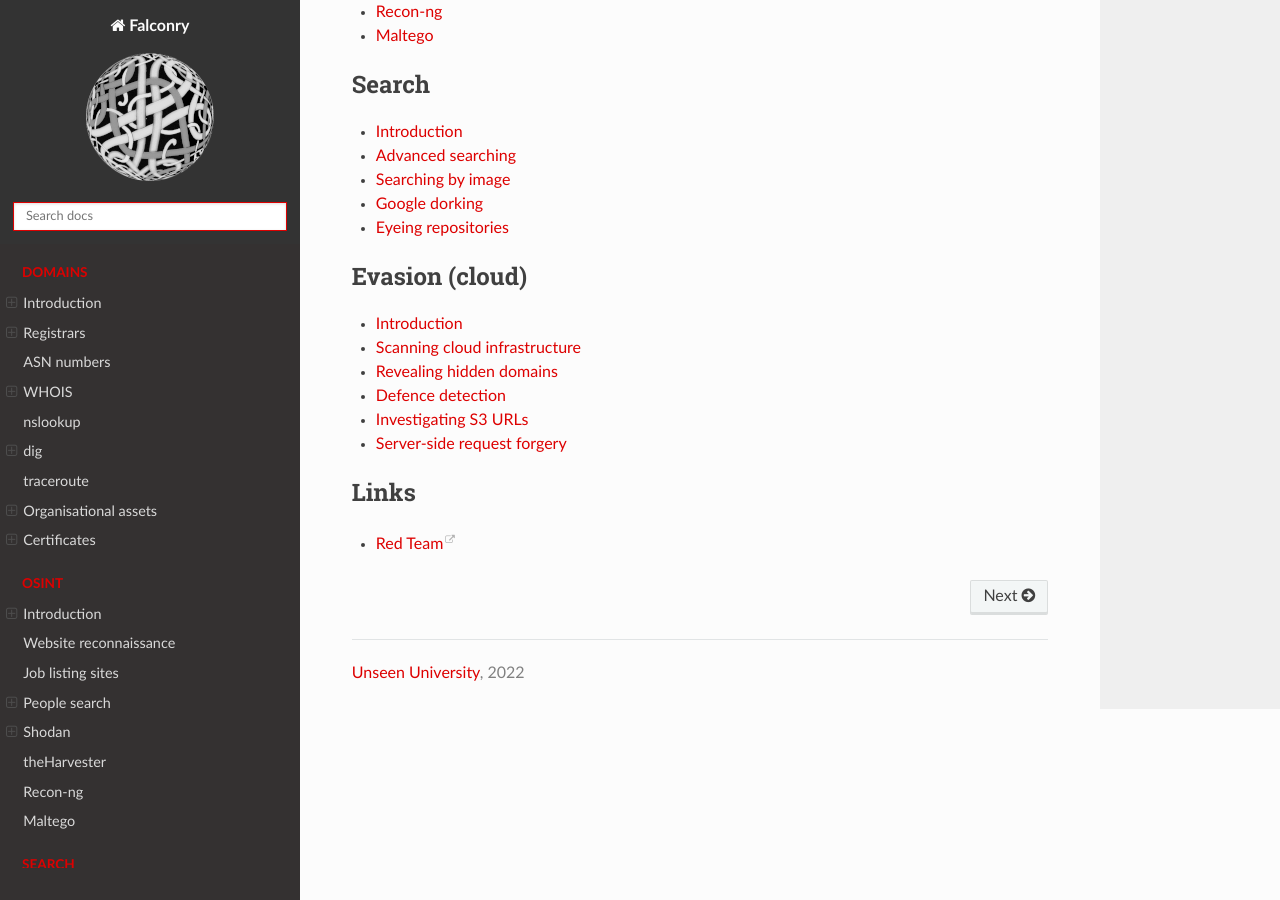
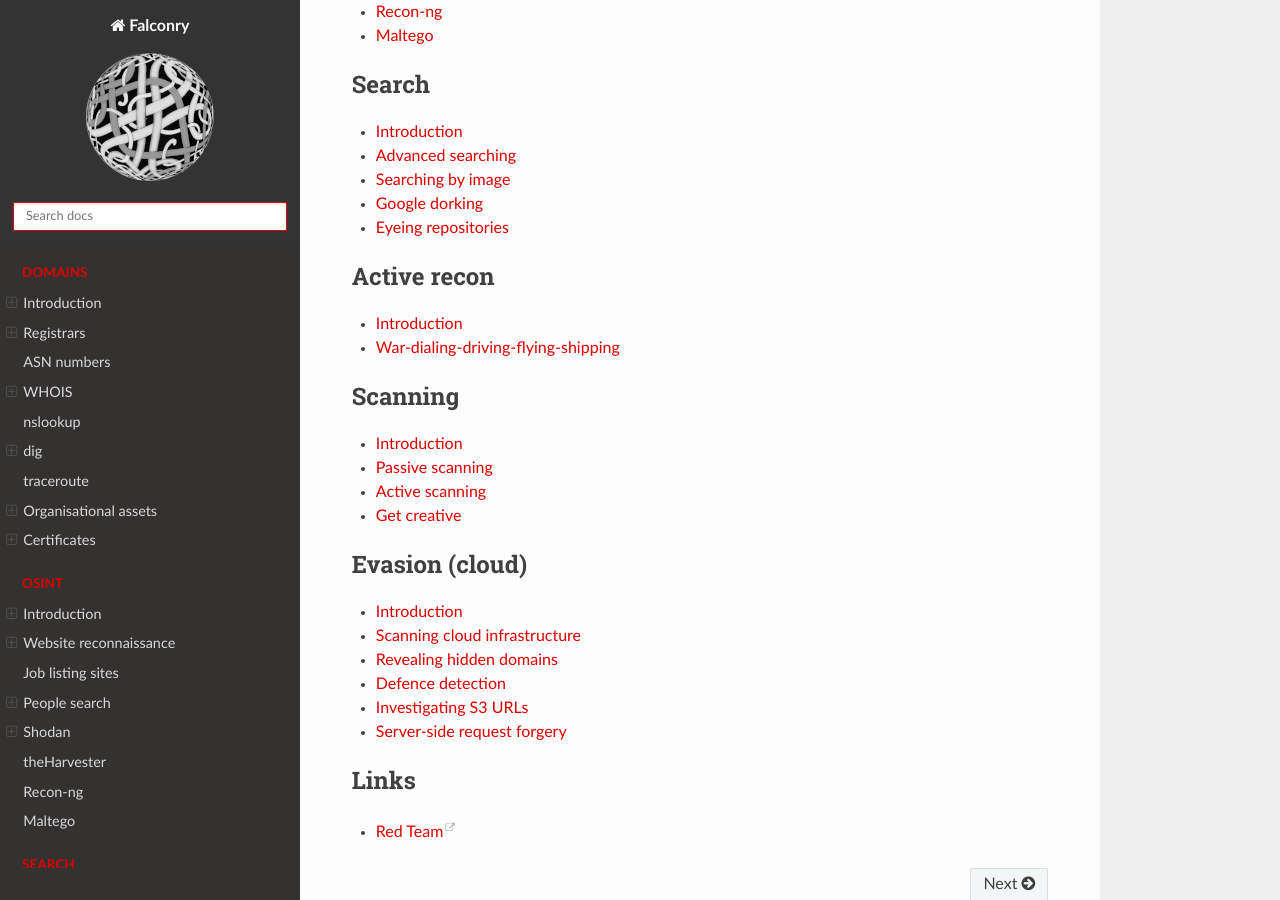
Before and after one commit to tymyrddin/red-recon, a Sphinx documentation site: the page built from source/index.rst, in a window 1280 px wide and 900 px high, scrolled down 640 px. Built offline with Sphinx 7.4.7 and the Read the Docs theme 2.0.0, drawn with Linux system fonts in a browser that asks for light colours.

```diff
--- a/source/index.rst
+++ b/source/index.rst
@@ -48,6 +48,26 @@ Falconry
    :glob:
    :maxdepth: 1
    :includehidden:
+   :caption: Active recon
+
+   docs/active/README.md
+   docs/active/war-dialing-driving-flying-shipping.md
+
+.. toctree::
+   :glob:
+   :maxdepth: 1
+   :includehidden:
+   :caption: Scanning
+
+   docs/scanning/README.md
+   docs/scanning/passive.md
+   docs/scanning/active.md
+   docs/scanning/creative.md
+
+.. toctree::
+   :glob:
+   :maxdepth: 1
+   :includehidden:
    :caption: Evasion (cloud)
 
    docs/evasion/README.md
```
Also changed, not shown: source/docs/active/README.md (added, +26 -0 lines), source/docs/active/war-dialing-driving-flying-shipping.md (added, +46 -0 lines), source/docs/osint/website.md (+5 -0 lines), source/docs/scanning/README.md (added, +17 -0 lines), source/docs/scanning/active.md (added, +11 -0 lines), source/docs/scanning/creative.md (added, +5 -0 lines), source/docs/scanning/passive.md (added, +10 -0 lines).
